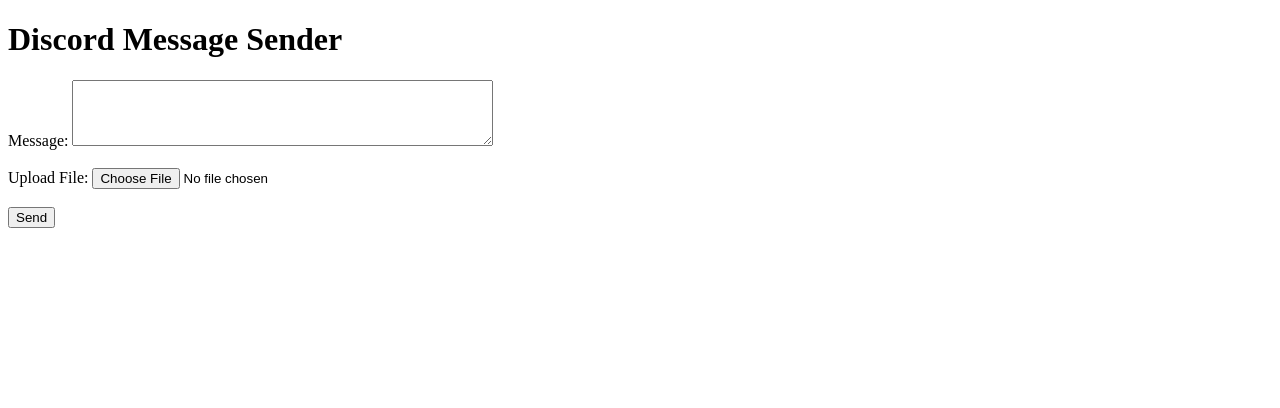
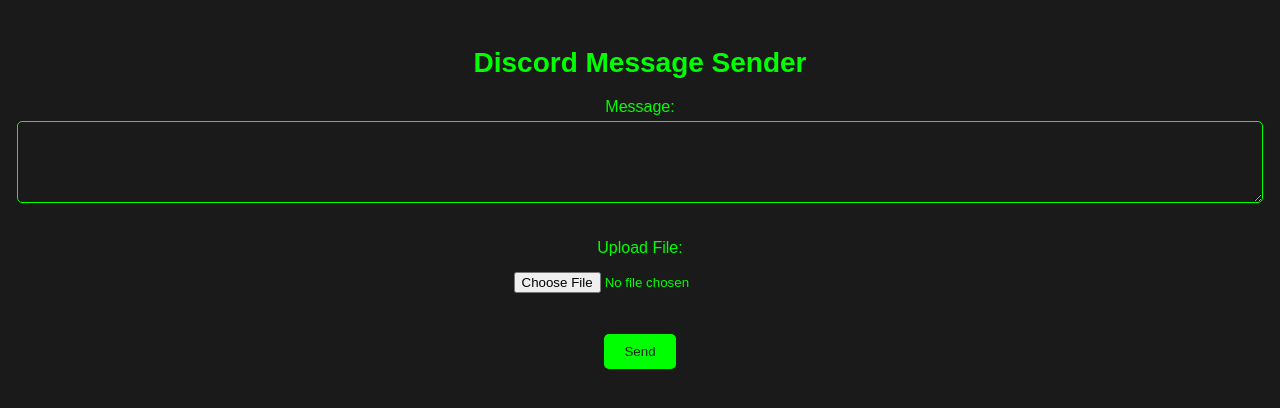
Before and after one commit to GNU-Szmelc/GNU-Szmelc.github.io, a plain HTML site: page webui/index.html in a window 1280 px wide. Drawn offline with Linux system fonts and the light colour scheme.

Commit message:
Update index.html

```diff
--- a/webui/index.html
+++ b/webui/index.html
@@ -2,6 +2,61 @@
 <html>
 <head>
     <title>Discord Message Sender</title>
+    <style>
+        body {
+            background-color: #1a1a1a; /* Dark background color */
+            color: #00ff00; /* Green text color */
+            font-family: Arial, sans-serif;
+            text-align: center; /* Center align text */
+            padding: 20px;
+        }
+
+        h1 {
+            font-size: 28px;
+        }
+
+        #message-form {
+            display: flex;
+            flex-direction: column;
+            align-items: center; /* Center align form elements */
+        }
+
+        label {
+            font-size: 16px;
+            margin-bottom: 5px;
+        }
+
+        textarea {
+            width: 100%;
+            padding: 10px;
+            border: 1px solid #00ff00;
+            border-radius: 5px;
+            background-color: #1a1a1a; /* Dark background color */
+            color: #00ff00; /* Green text color */
+        }
+
+        input[type="file"] {
+            margin-top: 5px;
+            padding: 5px;
+        }
+
+        input[type="submit"] {
+            background-color: #00ff00; /* Green button background color */
+            color: #1a1a1a; /* Dark button text color */
+            padding: 10px 20px;
+            border: none;
+            border-radius: 5px;
+            cursor: pointer;
+        }
+
+        input[type="submit"]:hover {
+            background-color: #006600; /* Darker green on hover */
+        }
+
+        #result {
+            margin-top: 20px;
+        }
+    </style>
 </head>
 <body>
     <h1>Discord Message Sender</h1>
```
